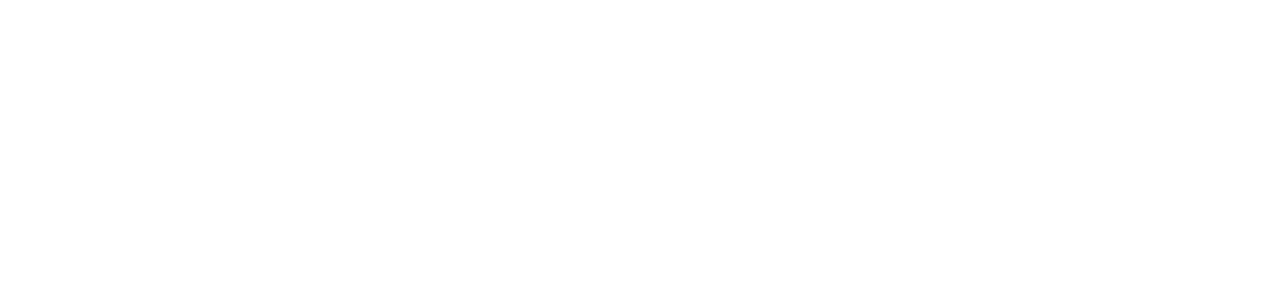
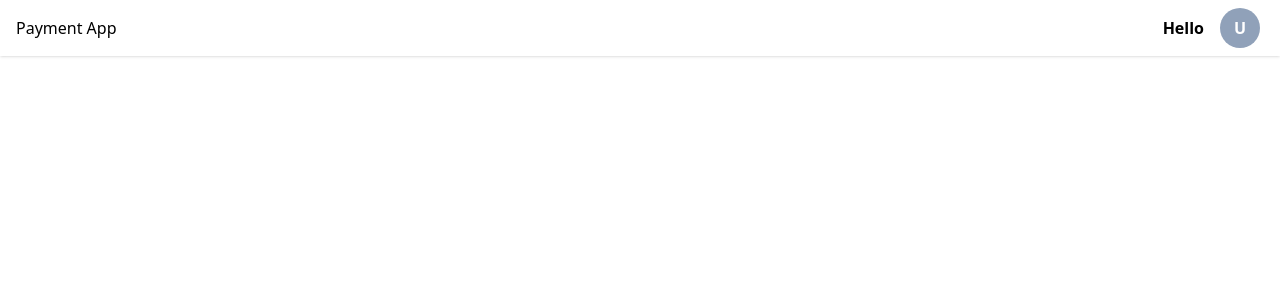
Before and after one commit to sanemi07/90-daysmern-devops, a React app in the folder week8/paymentapp/frontend/: page /dashboard in a window 1280 px wide. Shown: the top 300 px of the page. Built offline with nearby package versions, Linux system fonts and the light colour scheme; the HTML template or start-up script is replaced by a standard one.

Commit message:
feat(frontend): add Appbar component and render it in dashboard

```diff
--- /dev/null
+++ b/week8/paymentapp/frontend/src/components/Appbar.jsx
@@ -0,0 +1,21 @@
+import React from 'react'
+
+const Appbar = () => {
+  return (
+    <div className='shadow h-14 flex justify-between '>
+        <div className='flex flex-col ml-4 justify-center font-md '>Payment App</div>
+        <div className='flex'>
+            <div className='h-full flex flex-col justify-center mr-4 font-semibold'>
+                Hello
+            </div>
+            <div className=' flex flex-col justify-center mr-5 mt-2 rounded-full h-10 w-10 bg-slate-400 '>
+                <div className='flex justify-center text-white font-semibold'>U</div>
+            </div>
+
+        </div>
+
+    </div>
+  )
+}
+
+export default Appbar
--- a/week8/paymentapp/frontend/src/pages/DashBoard.jsx
+++ b/week8/paymentapp/frontend/src/pages/DashBoard.jsx
@@ -1,9 +1,10 @@
 import React from 'react'
+import Appbar from '../components/Appbar'
 
 const DashBoard = () => {
   return (
     <div>
-
+      <Appbar></Appbar>
     </div>
   )
 }
```
